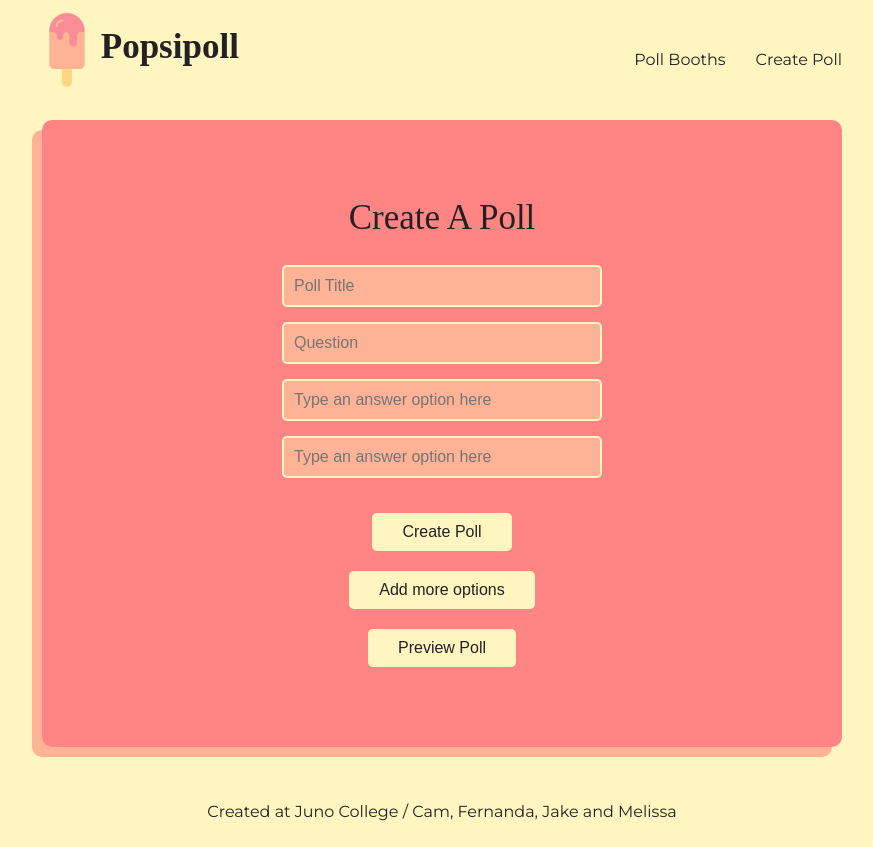
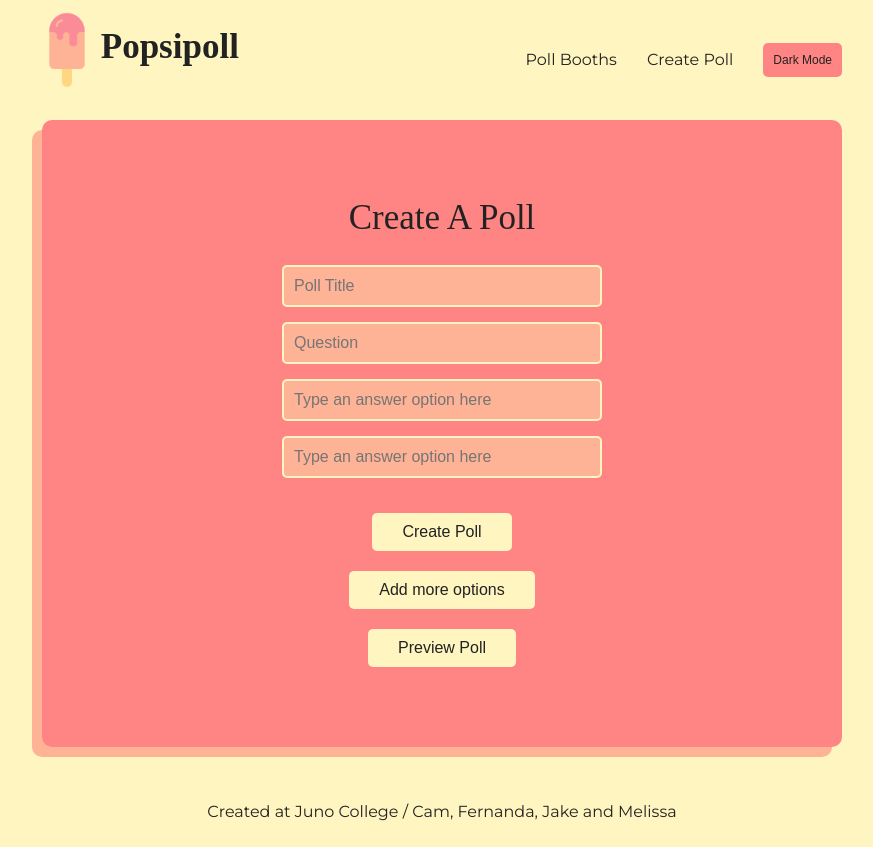
Before and after one commit to fthiesen/popsipoll, a React (Create React App) app: page / in a window 1280 px wide. Shown: the whole page, without its empty margins (198-1071 px from the left). Built offline with nearby package versions, Linux system fonts and the light colour scheme; a web font is replaced by a local one.

Commit message:
dark-mode-theme

```diff
--- a/src/App.scss
+++ b/src/App.scss
@@ -78,11 +78,19 @@ header {
     }
   }
 
+  nav {
+    @include mobileMQ {
+      width: 100%;
+    }
+  }
+
   ul {
     display: flex;
+    align-items: center;
 
     @include mobileMQ {
       margin-bottom: 20px;
+      justify-content: space-around;
     }
 
     li {
@@ -90,13 +98,18 @@ header {
 
       @include mobileMQ {
         margin-left: 0;
-        padding: 0 15px;
+        padding: 0 5px;
+        font-size: 1.25rem;
       }
 
       a {
         padding: 10px 0 3px;
         text-decoration: none;
         color: $grey;
+
+        @include mobileMQ {
+          padding: 0;
+        }
 
       }
 
@@ -140,6 +153,7 @@ main {
 
   @include mobileMQ {
     margin-left: 10px;
+    margin-top: 20px;
   }
 
   form {
@@ -271,3 +285,59 @@ footer {
     text-align: center;
   }
 }
+
+.theme-button {
+  margin: 0;
+  padding: 10px;
+  font-size: 1.2rem;
+  background-color: $red;
+  transition: all .2s ease-in-out;
+  &:hover {
+    background-color: $indigo;
+    color: white;
+  }
+}
+
+.dark-theme-body {
+  transition: all .4s ease-in-out;
+  background-color: $indigo;
+  color: rgb(255, 255, 255);
+
+  header {
+  background-color: $indigo;
+  color: rgb(255, 255, 255);
+  }
+
+  a {
+    color: white;
+  }
+
+  button {
+    color: $indigo;
+    background-color: $lightgreen;
+    &:hover {
+      background-color: $violet;
+    }
+  }
+
+  .poll {
+    color: $indigo;
+    background-color: $violet;
+    box-shadow: -10px 10px $lightgreen;
+
+    input[type="text"] {
+      border: 2px solid $indigo;
+      background-color: $lightgreen;
+    }
+
+    button:hover {
+      color: white;
+      background-color: $indigo;
+    }
+  }
+
+  .results {
+  background-color: $lightgreen;
+  border: 2px solid $indigo;
+  }
+}
--- a/src/Header.js
+++ b/src/Header.js
@@ -1,7 +1,34 @@
 import { Link } from 'react-router-dom';
+import { useState } from 'react';
 import logo from './assets/logo.png';
 
 function Header() {
+
+  const [theme, setTheme] = useState(localStorage.getItem("dark-mode"));
+
+  const body = document.querySelector('body');
+
+  let darkMode = localStorage.getItem("dark-mode");
+
+  if (darkMode === "dark") {
+    body.classList.add('dark-theme-body');
+  }
+
+  const handleClick = () => {
+    if (darkMode === "dark") {
+      body.classList.remove('dark-theme-body');
+      localStorage.setItem("dark-mode", "light");
+      darkMode = 'light';
+      setTheme('light');
+
+    } else {
+      body.classList.add('dark-theme-body');
+      localStorage.setItem("dark-mode", "dark");
+      darkMode = 'dark';
+      setTheme('dark');
+    }
+  }
+
   return (
     <header className="wrapper">
       <h2><img className="logo" src={logo} alt="popsicle logo" /> Popsipoll</h2>
@@ -9,6 +36,15 @@ function Header() {
         <ul>
           <li><Link to={`/pollbooths`}>Poll Booths</Link></li>
           <li><Link to="/">Create Poll</Link></li>
+          <li>
+            <button className="theme-button" onClick={handleClick}>
+            {
+              theme === 'dark' ?
+                "Light Mode"
+                : "Dark Mode"
+            }
+            </button>
+          </li>
         </ul>
       </nav>
     </header>
--- a/src/variables.scss
+++ b/src/variables.scss
@@ -4,3 +4,9 @@ $red: #ff8585;
 $orange: #ffb396;
 $yellow: #fff5c0;
 $grey: #222;
+
+// dark theme
+$lightgreen: #bee5d3;
+$violet: #d6b0b1;
+$purple: #8b5e83;
+$indigo: #2b3d46;
```
